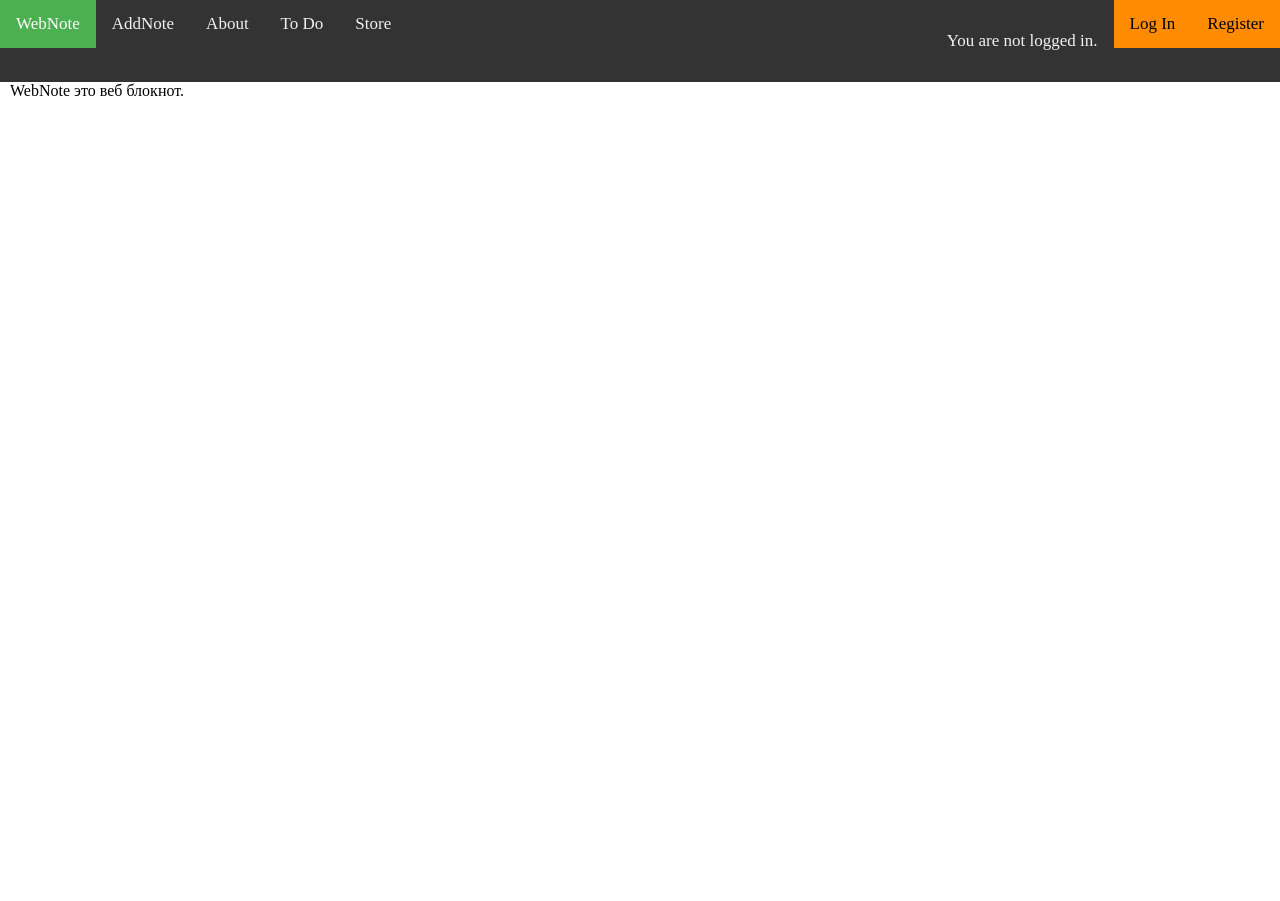
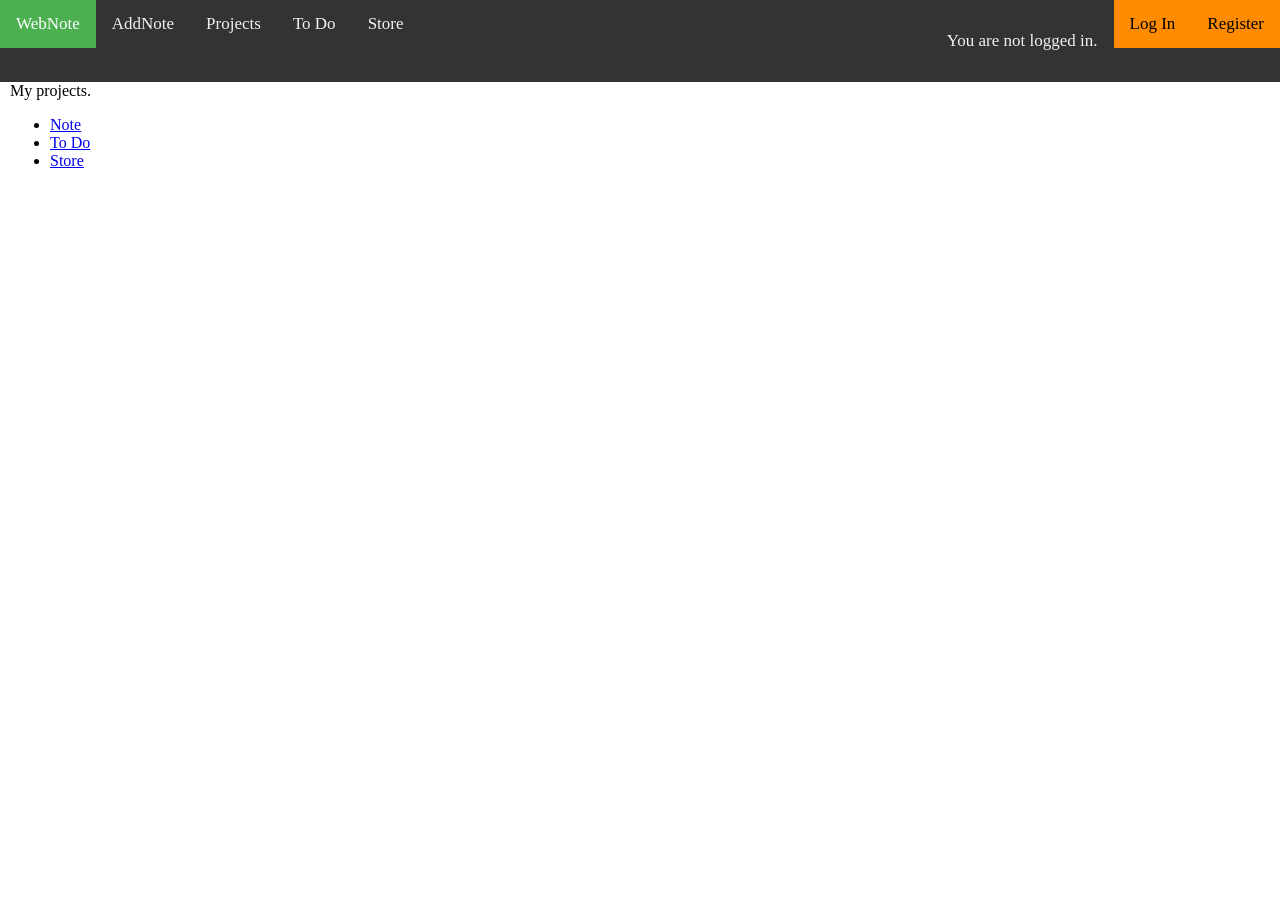
Before and after one commit to kiryuhin-rzn/blog-note, a Django app: page /note/about/ in a window 1280 px wide. Shown: the top 901 px of the page. Run offline with Django 3.2, Linux system fonts and the light colour scheme.

Commit message:
коммит перед созданием приложения app_weather

```diff
--- a/app_note/templates/app_note/about.html
+++ b/app_note/templates/app_note/about.html
@@ -10,5 +10,10 @@
 </head>
 {% block content %}
 {{ note_about }}
+<ul>
+<li><a href="{% url 'note_list' %}">Note</a></li>
+<li><a href="{% url 'todo_list' %}">To Do</a></li>
+<li><a href="{% url 'store' %}">Store</a></li>
+</ul>
 {% endblock %}
 </html>
--- a/app_note/templates/app_note/base.html
+++ b/app_note/templates/app_note/base.html
@@ -10,7 +10,7 @@
 <div class="topnav">
   <a class="active" href="{% url 'note_list' %}">WebNote</a>
   <a href="{% url 'note_add' %}">AddNote</a>
-  <a href="{% url 'note_about' %}">About</a>
+  <a href="{% url 'note_about' %}">Projects</a>
   <a href="{% url 'todo_list' %}">To Do</a>
   <a href="{% url 'store' %}">Store</a>
   <div class="topnav-right">
--- a/app_note/views.py
+++ b/app_note/views.py
@@ -26,7 +26,7 @@ class AboutView(TemplateView):
 
     def get_context_data(self, **kwargs):
         context = super(AboutView, self).get_context_data(**kwargs)
-        context['note_about'] = 'WebNote это веб блокнот.'
+        context['note_about'] = 'My projects.'
         return context
 
 
```
